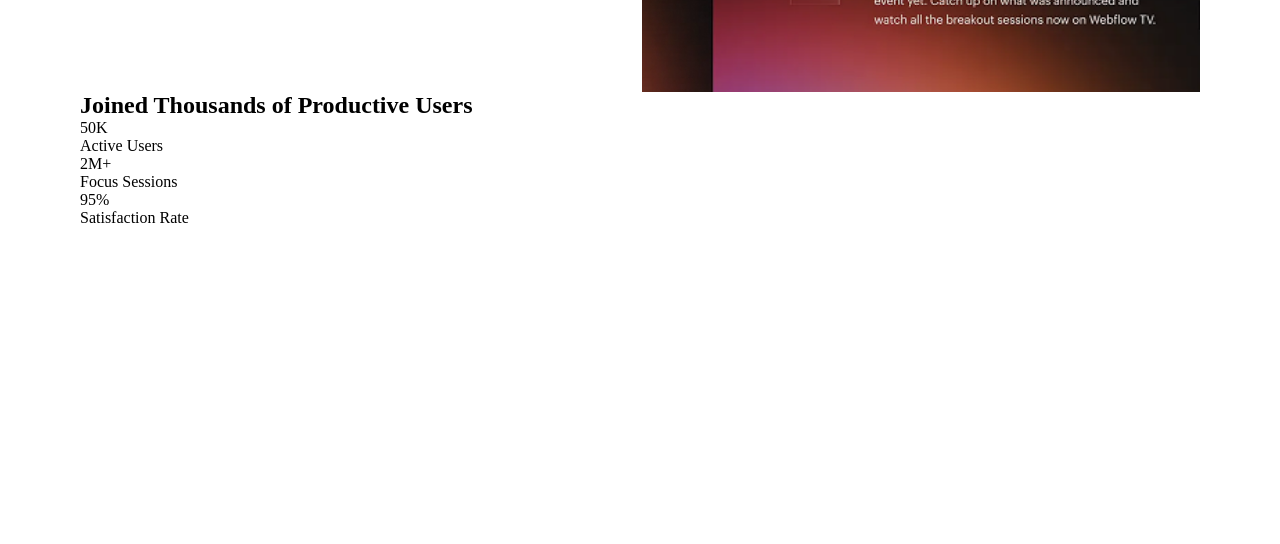
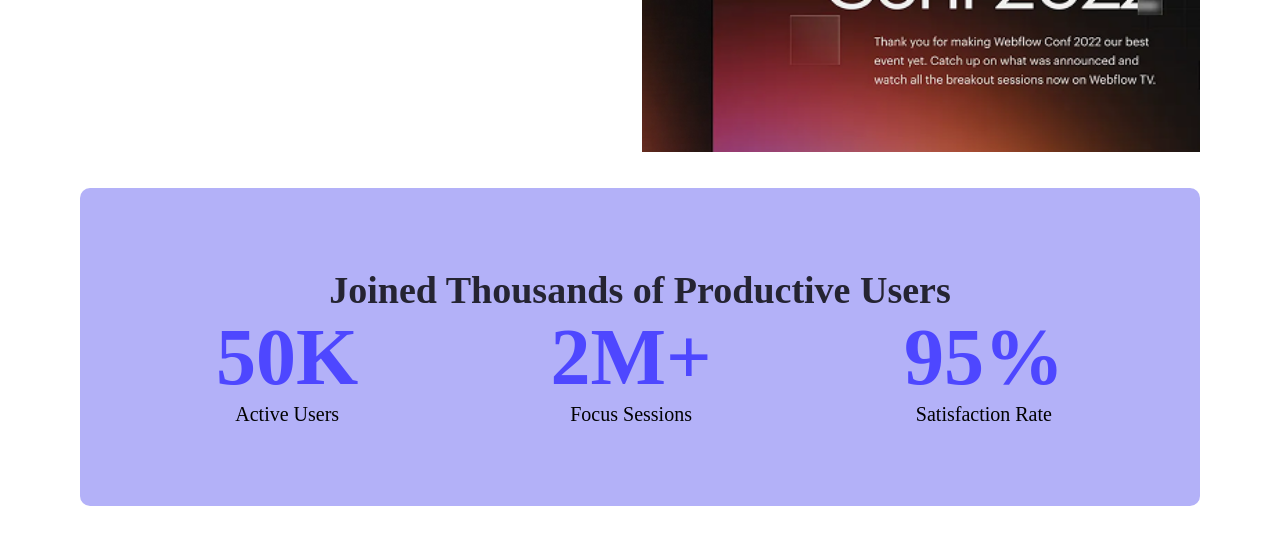
Before and after one commit to Tahmid201/assignment1, a plain HTML site: page index.html in a window 1280 px wide. Shown: the part 716-1260 px from the top of the page. Before the commit the page ends 983 px from the top, so only its background shows below. Drawn offline with Linux system fonts and the light colour scheme.

Commit message:
portfolio sections

```diff
--- a/index.html
+++ b/index.html
@@ -38,11 +38,13 @@
             </div>
             <img class="main-one-image" src="B12A01-landing-launchpad/Assets/wc-mini.png" alt="">
         </div>
-        <section class="user">
+        <br>
+        <br>
+        <section class="user text-center">
+            <h1 class="user-title">
+                Joined Thousands of Productive Users
+            </h1>
             <div class="section-title">
-                <h1>
-                    Joined Thousands of Productive Users
-                </h1>
                 <div class="user-items">
                     <div class="count">
                         50K
@@ -70,6 +72,7 @@
             </div>
         </section>
 
+
     </main>
     <footer>
 
--- a/style/assignment1.css
+++ b/style/assignment1.css
@@ -46,12 +46,14 @@ body{
   }
   .text-center{
     text-align: center;
+    align-items: center;
   }
   .middle-title{
     font-size: 65px;
     font-weight: bold;
     color:#252432;
     margin-bottom: 20;
+    margin-bottom: 30px;
   }
   main{
     padding:40px 80px;
@@ -78,3 +80,29 @@ body{
     justify-content: space-between;
     align-items: center;
   }
+  .section-title{
+    display: flex;
+    justify-content: space-around;
+
+  }
+  .user{
+    margin: 137 auto;
+    padding: 80px 40px;
+    background-color:#b3b1f8;
+    border-radius: 10px;
+  }
+  .user-title{
+    font-size: 38px;
+    font-weight: bold;
+    color:#252432
+  }
+  .count{
+    font-size:80px;
+    font-weight:bold;
+    color: #4E47FF
+  }
+  .name{
+    font-size:20px;
+    font-weight:normal;
+    color:#000000
+  }
```
